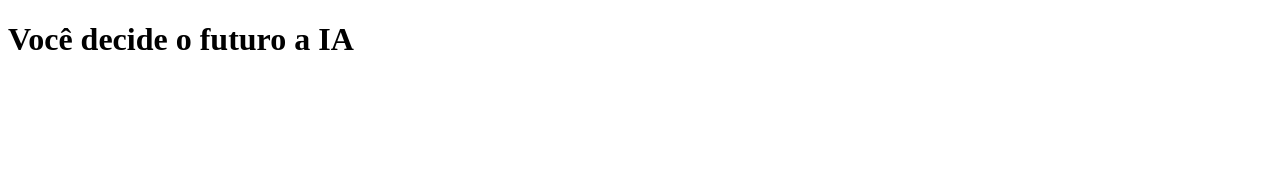
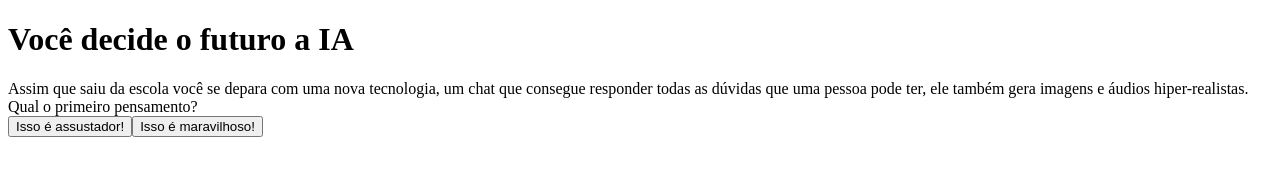
Before and after one commit to emilykeiko/intelig-ncia-artificial-2-trim., a plain HTML site: page index.html in a window 1280 px wide. Drawn offline with Linux system fonts and the light colour scheme.

Commit message:
Add files via upload

```diff
--- a/index.html
+++ b/index.html
@@ -8,7 +8,11 @@
 <body>
    <div class="caixaprincipal">
     <h1> Você decide o futuro a IA</h1>
-   </div>
-
+   <div class="caixa-perguntas"></div>
+   <div class="caixa-alternativas"></div>
+   <div class="caixa-resultado"></div>
+   <p class="texto-resultado"></p>
+  </div>
+  <script src="script.js"></script>
 </body>
 </html>
--- a/script.js
+++ b/script.js
@@ -43,3 +43,22 @@ const perguntas = [
       ],
     },
   ];
+
+  let atual = 0;
+let perguntaAtual;
+
+function mostraPergunta() {
+    perguntaAtual = perguntas[atual];
+    caixaPerguntas.textContent = perguntaAtual.enunciado;
+    mostraAlternativas();
+}
+
+function mostraAlternativas() {
+    for (const alternativa of perguntaAtual.alternativas) {
+        const botaoAlternativas = document.createElement("button");
+        botaoAlternativas.textContent = alternativa;
+        caixaAlternativas.appendChild(botaoAlternativas);
+    }
+}
+
+mostraPergunta();
```
